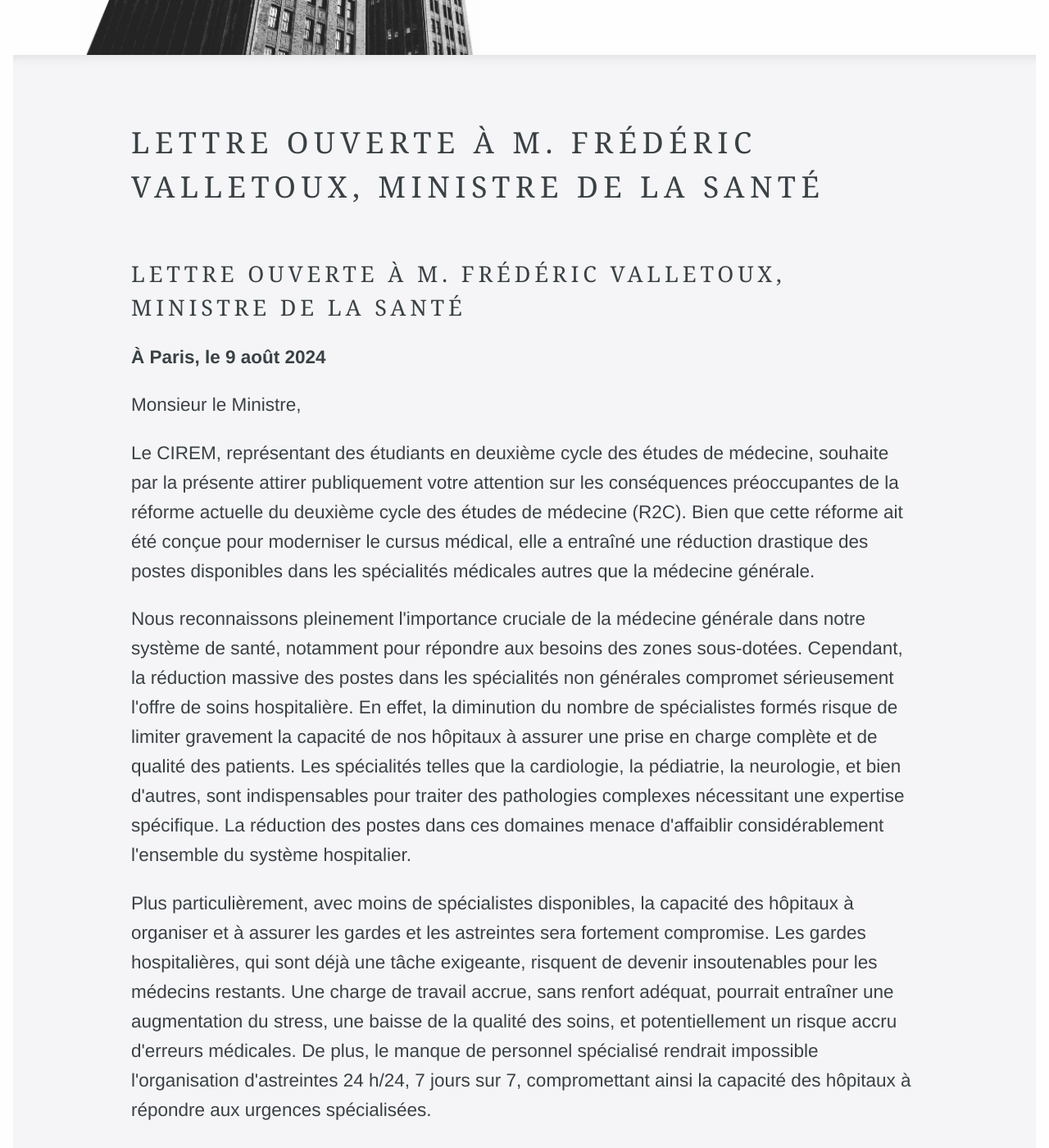
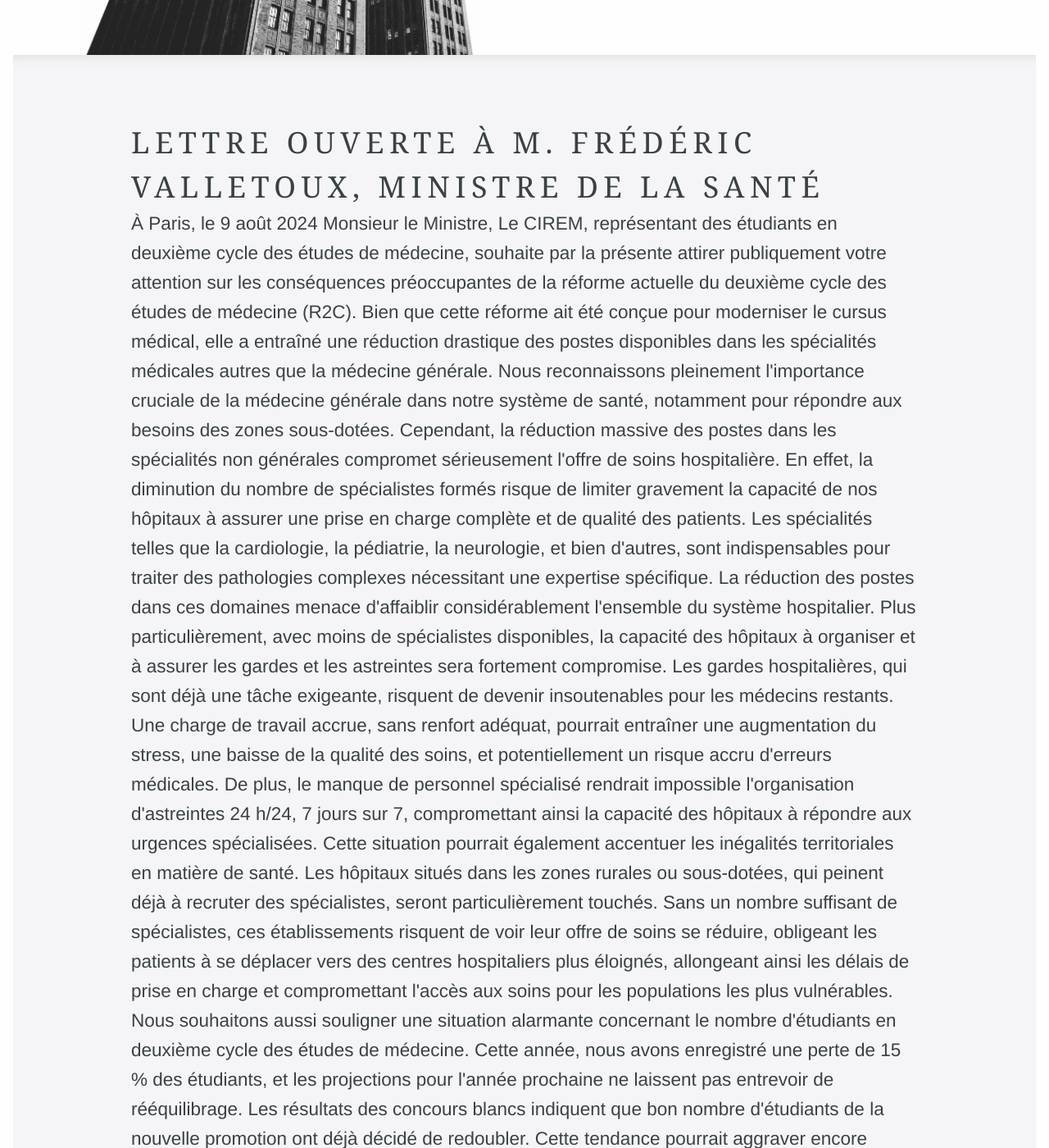
Before and after one commit to ciremwebsite/ciremwebsite.github.io, a Jekyll site: the page built from essai.md, in a window 1280 px wide and 1400 px high, scrolled down 369 px. Shown: the whole window at 82% size. Built offline with Jekyll 4.4.1, drawn with Linux system fonts in a browser that asks for light colours; some web fonts are replaced; some of the changed text lies outside the part shown.

Commit message:
Update essai.md

```diff
--- a/essai.md
+++ b/essai.md
@@ -49,39 +49,38 @@
         }
     </style>
 </head>
-<body>
 
-    <h3>Lettre ouverte à M. Frédéric Valletoux, Ministre de la Santé</h3>
 
-    <div class="letter">
-        <p><strong>À Paris, le 9 août 2024</strong></p>
-        <p>Monsieur le Ministre,</p>
-        <p>
+
+
+À Paris, le 9 août 2024
+
+Monsieur le Ministre,
+
             Le CIREM, représentant des étudiants en deuxième cycle des études de médecine, souhaite par la présente attirer publiquement votre attention sur les conséquences préoccupantes de la réforme actuelle du deuxième cycle des études de médecine (R2C). Bien que cette réforme ait été conçue pour moderniser le cursus médical, elle a entraîné une réduction drastique des postes disponibles dans les spécialités médicales autres que la médecine générale.
-        </p>
-        <p>
+
+
             Nous reconnaissons pleinement l'importance cruciale de la médecine générale dans notre système de santé, notamment pour répondre aux besoins des zones sous-dotées. Cependant, la réduction massive des postes dans les spécialités non générales compromet sérieusement l'offre de soins hospitalière. En effet, la diminution du nombre de spécialistes formés risque de limiter gravement la capacité de nos hôpitaux à assurer une prise en charge complète et de qualité des patients. Les spécialités telles que la cardiologie, la pédiatrie, la neurologie, et bien d'autres, sont indispensables pour traiter des pathologies complexes nécessitant une expertise spécifique. La réduction des postes dans ces domaines menace d'affaiblir considérablement l'ensemble du système hospitalier.
-        </p>
-        <p>
+
+
             Plus particulièrement, avec moins de spécialistes disponibles, la capacité des hôpitaux à organiser et à assurer les gardes et les astreintes sera fortement compromise. Les gardes hospitalières, qui sont déjà une tâche exigeante, risquent de devenir insoutenables pour les médecins restants. Une charge de travail accrue, sans renfort adéquat, pourrait entraîner une augmentation du stress, une baisse de la qualité des soins, et potentiellement un risque accru d'erreurs médicales. De plus, le manque de personnel spécialisé rendrait impossible l'organisation d'astreintes 24 h/24, 7 jours sur 7, compromettant ainsi la capacité des hôpitaux à répondre aux urgences spécialisées.
-        </p>
-        <p>
+
+
             Cette situation pourrait également accentuer les inégalités territoriales en matière de santé. Les hôpitaux situés dans les zones rurales ou sous-dotées, qui peinent déjà à recruter des spécialistes, seront particulièrement touchés. Sans un nombre suffisant de spécialistes, ces établissements risquent de voir leur offre de soins se réduire, obligeant les patients à se déplacer vers des centres hospitaliers plus éloignés, allongeant ainsi les délais de prise en charge et compromettant l'accès aux soins pour les populations les plus vulnérables.
-        </p>
-        <p>
+
+
             Nous souhaitons aussi souligner une situation alarmante concernant le nombre d'étudiants en deuxième cycle des études de médecine. Cette année, nous avons enregistré une perte de 15 % des étudiants, et les projections pour l'année prochaine ne laissent pas entrevoir de rééquilibrage. Les résultats des concours blancs indiquent que bon nombre d'étudiants de la nouvelle promotion ont déjà décidé de redoubler. Cette tendance pourrait aggraver encore davantage le déficit en spécialistes si des mesures correctives ne sont pas rapidement prises.
-        </p>
-        <p>
+
+
             Face à ces constats, nous sollicitons officiellement une rencontre avec vous, Monsieur le Ministre, ainsi qu'avec les directions générales des Agences Régionales de Santé (ARS), pour discuter d'une redistribution urgente des postes disponibles. Il est crucial de réévaluer la répartition des postes pour répondre aux besoins actuels et futurs du système de santé français.
-        </p>
-        <p>
+
+
             Le CIREM reste à votre disposition pour entamer un dialogue constructif sur ces questions cruciales pour l'avenir de notre système de santé.
-        </p>
-        <p>
+
+
             Dans l'attente de votre réponse et dans l'espoir d'une action rapide, nous vous prions d'agréer, Monsieur le Ministre, l'expression de notre haute considération.
-        </p>
-        <p><strong>Le Président du CIREM</strong></p>
-    </div>
+
+Le Président du CIREM
 
     <form id="signatureForm">
         <label for="name">Nom :</label>
```
